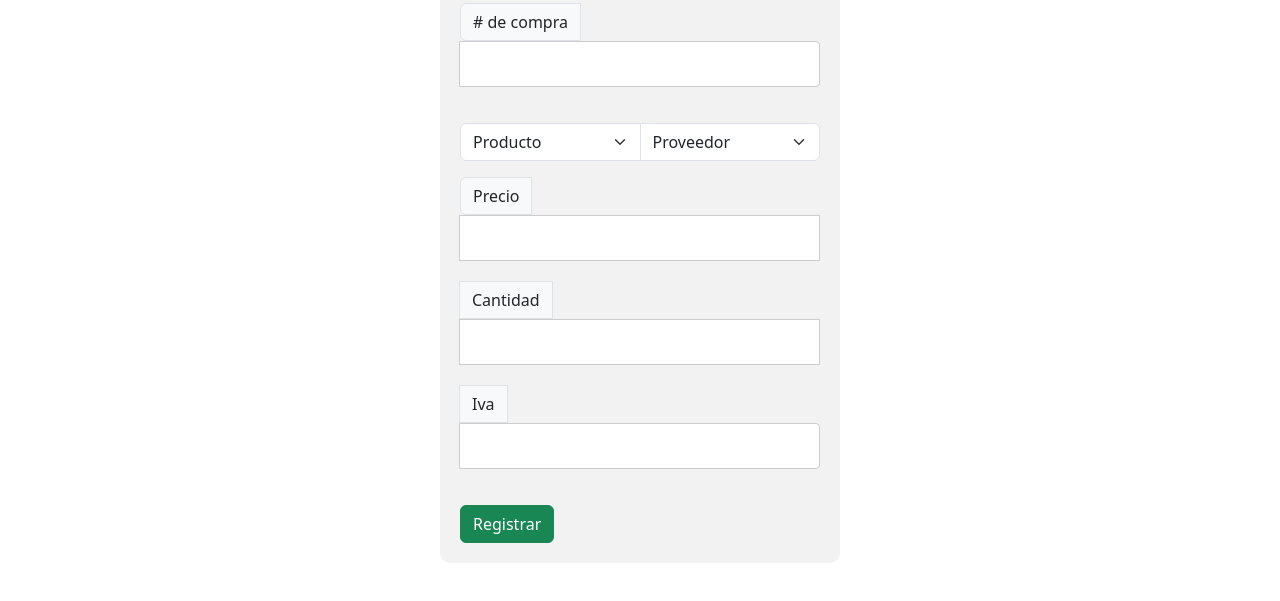
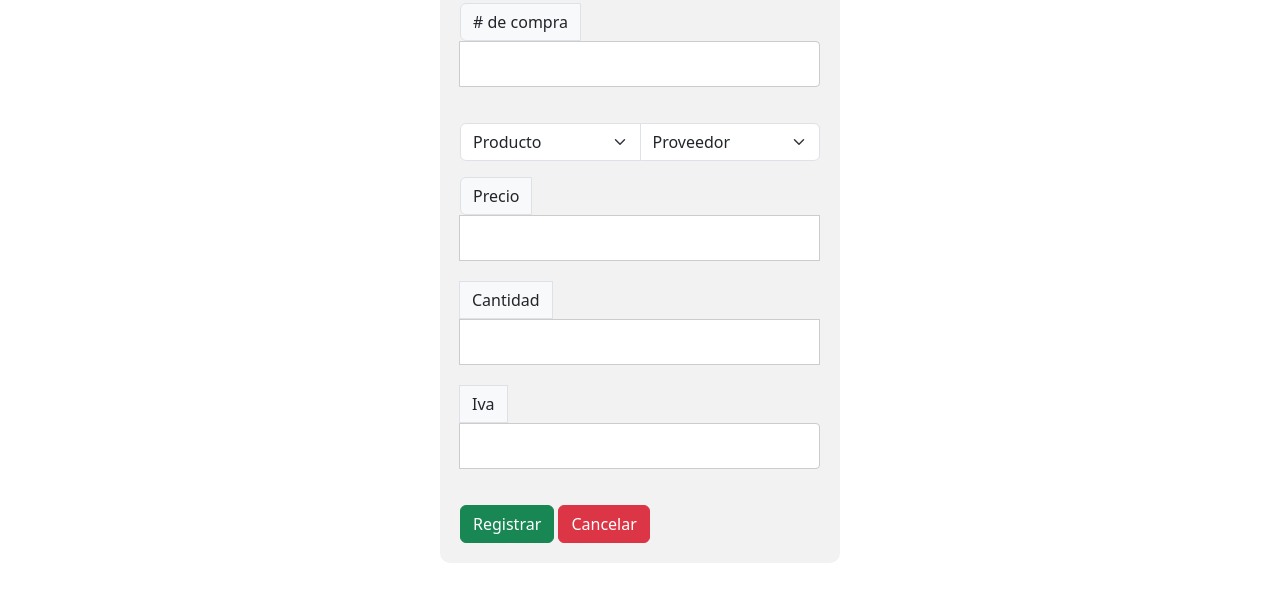
Before and after one commit to SantiagoH0/Proyecto_formativo, a plain HTML site: page front/registrarCompra.html in a window 1280 px wide. Shown: the part 159-760 px from the top of the page. Drawn offline with nearby package versions, Linux system fonts and the light colour scheme; some packages are replaced by stand-ins of ours; a script that the page names is missing.

Commit message:
Update registrarCompra.html

```diff
--- a/front/registrarCompra.html
+++ b/front/registrarCompra.html
@@ -75,6 +75,7 @@
         </div>
         <div>
             <button type="button" class="btn btn-success" id="registrar">Registrar</button>
+            <a class="btn btn-danger" href="../consumirAPI/listarCompras.html">Cancelar</a>
         </div>
     </form>
     <script src="js/funciones.js"></script>
```
